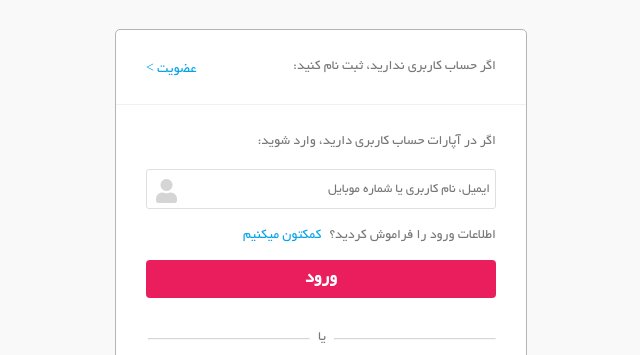
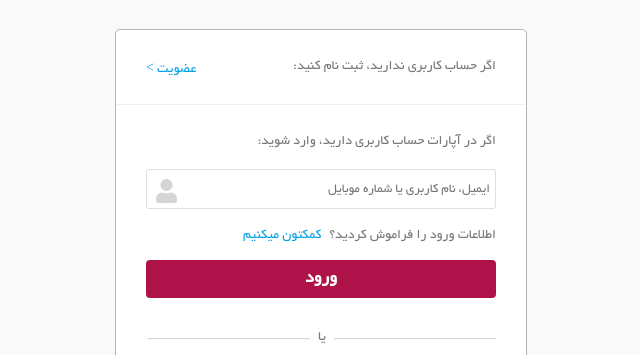
Before and after one commit to neekajvd/ReactClassHomeWorks, a plain HTML site: page HW2-1/index.html in a window 1280 px wide. In both pictures the pointer is over the button "ورود". Shown: the part 125-480 px from the top of the page, without its empty margins (319-959 px from the left). Drawn offline with Linux system fonts and the light colour scheme.

Commit message:
changes in icon and hover

```diff
--- a/HW2-1/index.html
+++ b/HW2-1/index.html
@@ -127,6 +127,10 @@
 				margin:20px 0px 30px;
 				}
 
+			.submitButton:hover{
+				background-color:rgb(174,18,73);
+				}
+
 			.submitButton{
 
 				width:100%;
```
